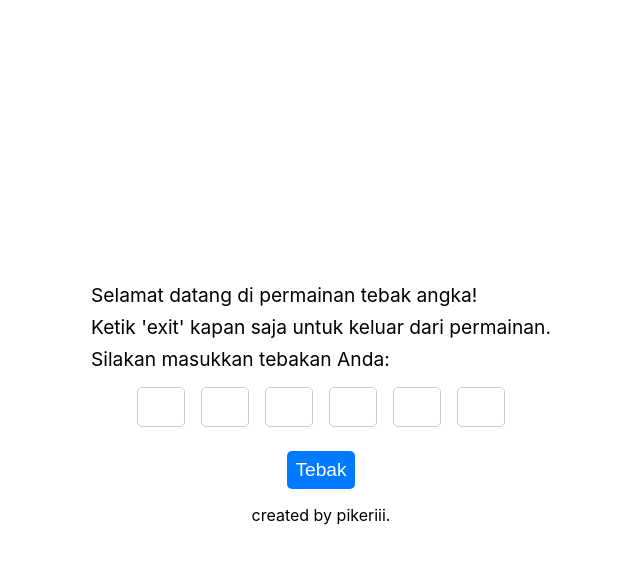
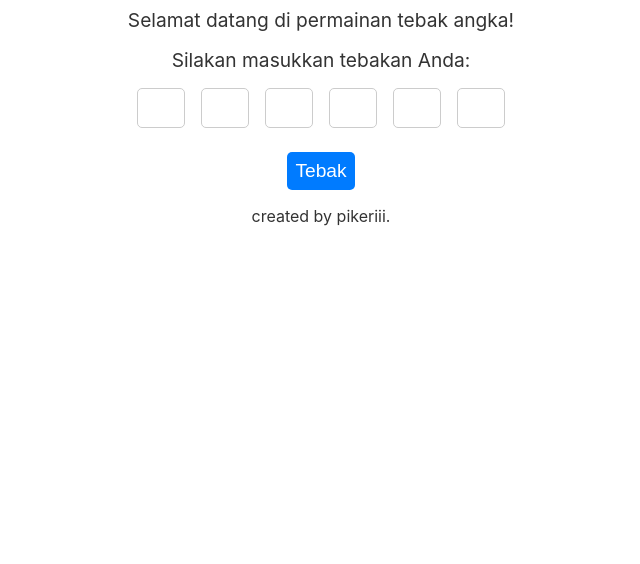
Before and after one commit to fikrimln16/tebakangka-kuy, a React (Create React App) app: page / in a window 1280 px wide. Shown: the top 564 px of the page, without its empty margins (319-959 px from the left). Built offline with nearby package versions, Linux system fonts and the light colour scheme.

Commit message:
UPDATED 5/7/2023 :add manifest to pwa

```diff
--- a/src/App.css
+++ b/src/App.css
@@ -3,7 +3,15 @@
   flex-direction: column;
   justify-content: center;
   align-items: center;
-  height: 100vh;
+  height: auto;
+  color: #333;
+}
+
+.title{
+  display: flex;
+  flex-direction: column;
+  justify-content: center;
+  align-items: center;
 }
 
 input {
--- a/src/App.js
+++ b/src/App.js
@@ -26,7 +26,6 @@ const App = () => {
   useEffect(() => {
     setOpeningMessages([
       "Selamat datang di permainan tebak angka!",
-      "Ketik 'exit' kapan saja untuk keluar dari permainan.",
       "Silakan masukkan tebakan Anda:",
     ]);
   }, []);
@@ -60,9 +59,10 @@ const App = () => {
         setSuccess([...succes, `Asik, Angka ${posisiBenar} sudah benar posisinya!`])
       }
       if (correctPositions === 6) {
+        alert(`Selamat, Anda berhasil menebak angka. Angka yang benar adalah ${array}`);
         setMessages([
           ...messages,
-          "Selamat, Anda berhasil menebak angka. Refresh, untuk memulai kembali!",
+          `Selamat, Anda berhasil menebak angka. Angka yang benar adalah ${array} Refresh, untuk memulai kembali!`,
         ]);
         setGameOver(true)
       } else {
@@ -83,7 +83,7 @@ const App = () => {
 
   return (
     <div className="App">
-      <div>
+      <div className="title">
         {openingMessages.map((message, index) => (
           <p key={index}>{message}</p>
         ))}
```
